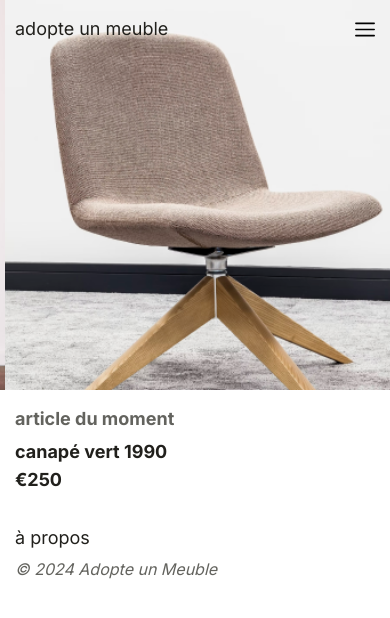
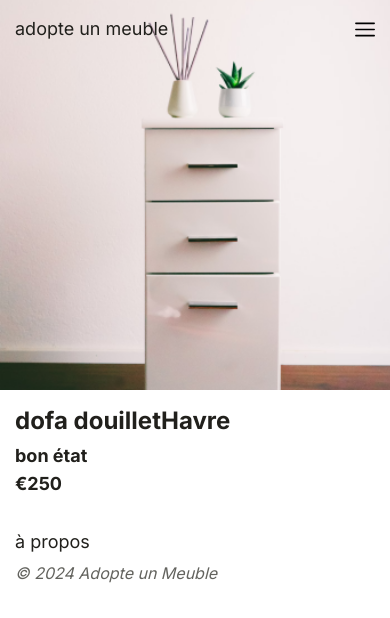
Before and after one commit to adatechschool/projet-collectif-plateforme-de-meubles-adopte-un-meuble, a React (Vite) app in the folder front/adopte_un_meuble/: page / in a window 390 px wide. Shown: the top 618 px of the page. Built offline with nearby package versions, Linux system fonts and the light colour scheme.

Commit message:
mobile carousel is finished

```diff
--- a/front/adopte_un_meuble/src/App.jsx
+++ b/front/adopte_un_meuble/src/App.jsx
@@ -87,7 +87,7 @@ function App() {
         <Carousel
           plugins={[
             Autoplay({
-              delay: 3000,
+              delay: 6000,
               stopOnMouseEnter: true,
               stopOnInteraction: false,
             }),
@@ -96,50 +96,47 @@ function App() {
             align: "start",
             loop: true,
           }}
-          // methods={{
-          //   slidesInView: () => 2,
-          // }}
           orientation="horizontal"
           className="w-full"
         >
           <CarouselContent className="flex">
-            {images.map((imageUrl, index) => (
-              <CarouselItem className="h-full" key={index}>
+            {articles.map((article, index) => (
+              <CarouselItem className="h-full" key={article.id}>
                 <div className="flex aspect-square items-center">
                   <img
                     className="max-h-full max-w-none h-full"
-                    src={imageUrl}
-                    alt={`Image ${index + 1}`}
+                    src={article.photo}
+                    alt={`Image ${article.id}`}
                   />
+                </div>
+                <div className="flex p-[0.9375rem] flex-col items-start gap-[0.3125rem] self-stretch">
+                  <h1 className="text-2xl font-bold text-lightMode-text">
+                    {article.name}
+                  </h1>
+                  <div className="flex flex-col items-start">
+                    <h2 className="text-lg font-bold text-lightMode-text">
+                      {article.state}
+                    </h2>
+                    <h2 className="text-lg font-bold text-lightMode-text">
+                      €{article.price}
+                    </h2>
+                  </div>
                 </div>
               </CarouselItem>
             ))}
           </CarouselContent>
-          {/* <CarouselPrevious />
-        <CarouselNext /> */}
         </Carousel>
-        <div className="flex p-[0.9375rem] flex-col items-start gap-[0.3125rem] self-stretch">
-          <h1 className="text-lg font-bold text-lightMode-secondarytext">
-            article du moment
-          </h1>
-          <div className="flex flex-col items-start">
-            <h2 className="text-lg font-bold text-lightMode-text">
-              canapé vert 1990
-            </h2>
-            <h2 className="text-lg font-bold text-lightMode-text">€250</h2>
-          </div>
-        </div>
       </div>
       <div className="hidden sm:flex justify-center items-center h-screen w-screen">
         <div className="flex flex-col items-center gap-[0.3125rem]">
           <Carousel
-            // plugins={[
-            //   Autoplay({
-            //     delay: 3000,
-            //     stopOnMouseEnter: true,
-            //     stopOnInteraction: false,
-            //   }),
-            // ]}
+            plugins={[
+              Autoplay({
+                delay: 6000,
+                stopOnMouseEnter: true,
+                stopOnInteraction: false,
+              }),
+            ]}
             opts={{
               align: "center",
               loop: true,
```
